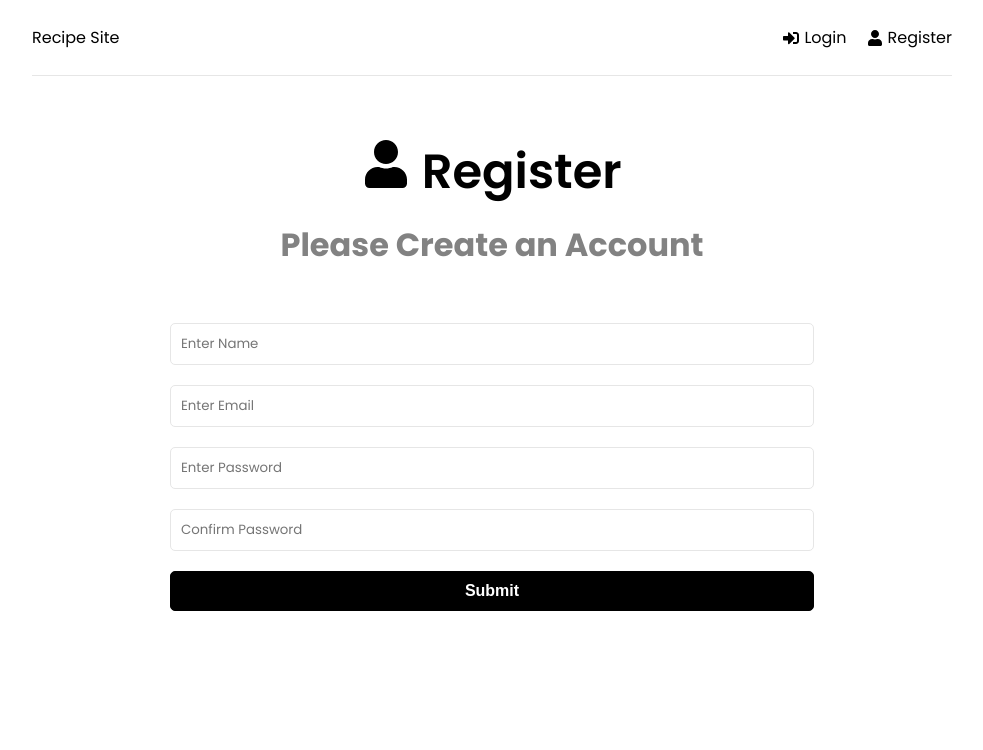
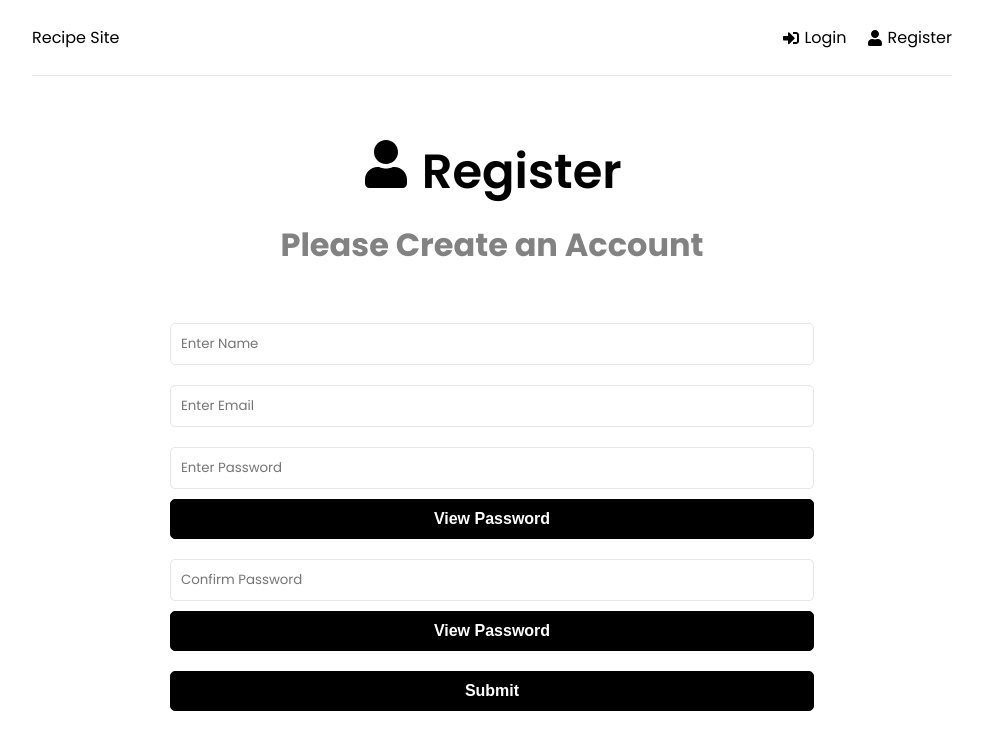
Before and after one commit to cwellis/recipes-site, a React (Create React App) app in the folder frontend/: page /register in a window 1280 px wide. Shown: the top 750 px of the page, without its empty margins (148-1131 px from the left). Built offline with nearby package versions, Linux system fonts and the light colour scheme.

Commit message:
added view password functionality to register

```diff
--- a/frontend/src/pages/Register.jsx
+++ b/frontend/src/pages/Register.jsx
@@ -13,6 +13,12 @@ function Register() {
         password: '',
         password2: ''
     })
+
+    const [visible, setVisible] = useState(true)
+
+    let handleVis = () => {
+        visible === true ? setVisible(false) : setVisible(true)
+    }
 
     const { name, email, password, password2 } = formData
 
@@ -79,10 +85,16 @@ function Register() {
                         <input type="text" className='form-control' id='email' name='email' value={email} placeholder='Enter Email' onChange={onChange} />
                     </div>
                     <div className="form-group">
-                        <input type="text" className='form-control' id='password' name='password' value={password} placeholder='Enter Password' onChange={onChange} />
+                        <input type={visible ? "password" : "text"} className='form-control' id='password' name='password' value={password} placeholder='Enter Password' onChange={onChange} />
+                        <button type='button' className='btn btn-block' onClick={handleVis}>
+                            View Password
+                        </button>
                     </div>
                     <div className="form-group">
-                        <input type="text" className='form-control' id='password2' name='password2' value={password2} placeholder='Confirm Password' onChange={onChange} />
+                        <input type={visible ? "password" : "text"} className='form-control' id='password2' name='password2' value={password2} placeholder='Confirm Password' onChange={onChange} />
+                        <button type='button' className='btn btn-block' onClick={handleVis}>
+                            View Password
+                        </button>
                     </div>
                     <div className="form-group">
                         <button type="submit" className='btn btn-block'>Submit</button>
```
